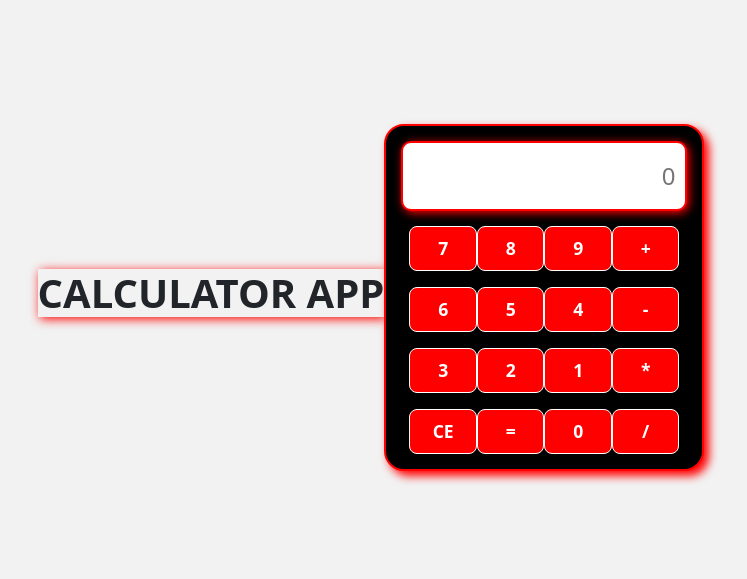
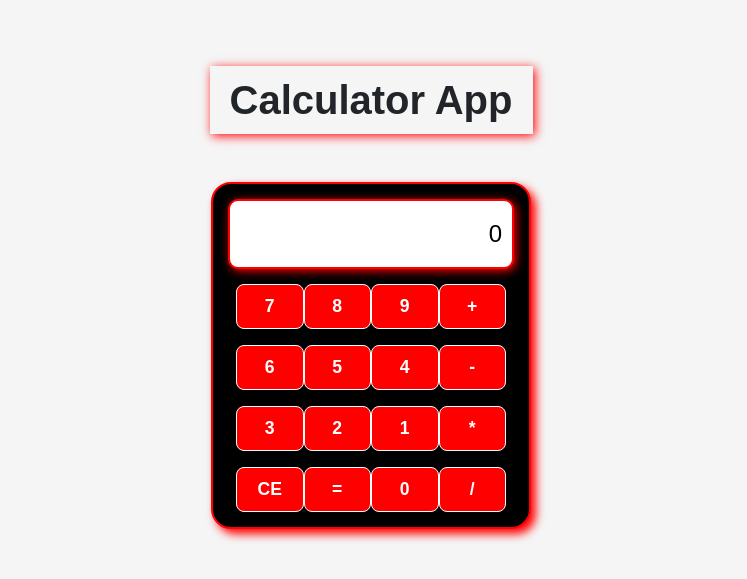
Before and after one commit to AnushaDevi2004/calculator-app, a plain HTML site: page index.html in a window 1280 px wide. Shown: the part 103-682 px from the top of the page, without its empty margins (269-1016 px from the left). Drawn offline with nearby package versions, Linux system fonts and the light colour scheme.

Commit message:
Update index.html

```diff
--- a/index.html
+++ b/index.html
@@ -8,17 +8,31 @@
     <link href="https://cdn.jsdelivr.net/npm/bootstrap@5.0.2/dist/css/bootstrap.min.css" rel="stylesheet">
 
     <style>
-        body{
-            min-height: 100vh;
+        body {
+            margin: 0;
+            height: 100vh;
             display: flex;
             justify-content: center;
             align-items: center;
-            background: #f2f2f2;
+            background: #f5f5f5;
+            font-family: Arial, sans-serif;
         }
 
-        .calculator{
-            width: 90%;
-            max-width: 320px;
+        .app-container {
+            display: flex;
+            flex-direction: column;
+            align-items: center;
+            gap: 40px;
+        }
+
+        h1 {
+            font-weight: bold;
+            box-shadow: 2px 2px 10px red;
+            padding: 10px 20px;
+        }
+
+        .calculator {
+            width: 320px;
             background-color: black;
             padding: 15px;
             box-shadow: 5px 5px 10px red;
@@ -26,7 +40,7 @@
             border-radius: 20px;
         }
 
-        input{
+        input {
             width: 100%;
             height: 70px;
             margin-bottom: 15px;
@@ -38,7 +52,7 @@
             padding-right: 10px;
         }
 
-        .col-3{
+        .col-3 {
             background-color: red;
             color: white;
             font-size: 1.1rem;
@@ -52,25 +66,22 @@
             cursor: pointer;
         }
 
-        .col-3:hover{
+        .col-3:hover {
             background-color: white;
             color: red;
             box-shadow: 2px 2px 10px white;
             border: 1px solid red;
-        }
-        h1{
-            font-weight:bold;
-            box-shadow: 2px 2px 10px red;
         }
     </style>
 </head>
 
 <body>
 
-    <h1 class="text-center">CALCULATOR APP</h1>
+<div class="app-container">
+    <h1>Calculator App</h1>
 
     <div class="calculator">
-    <input type="text" placeholder="0" id="display" readonly>
+        <input type="text" id="display" value="0" readonly>
 
         <div class="container">
             <div class="row g-2">
@@ -102,14 +113,17 @@
             </div>
         </div>
     </div>
+</div>
 
 <script>
 function appendValue(value) {
-    document.getElementById("display").value += value;
+    let display = document.getElementById("display");
+    if (display.value === "0") display.value = "";
+    display.value += value;
 }
 
 function clearDisplay() {
-    document.getElementById("display").value = "";
+    document.getElementById("display").value = "0";
 }
 
 function calculate() {
```
Lines whose indentation alone changed are shown as unchanged.
